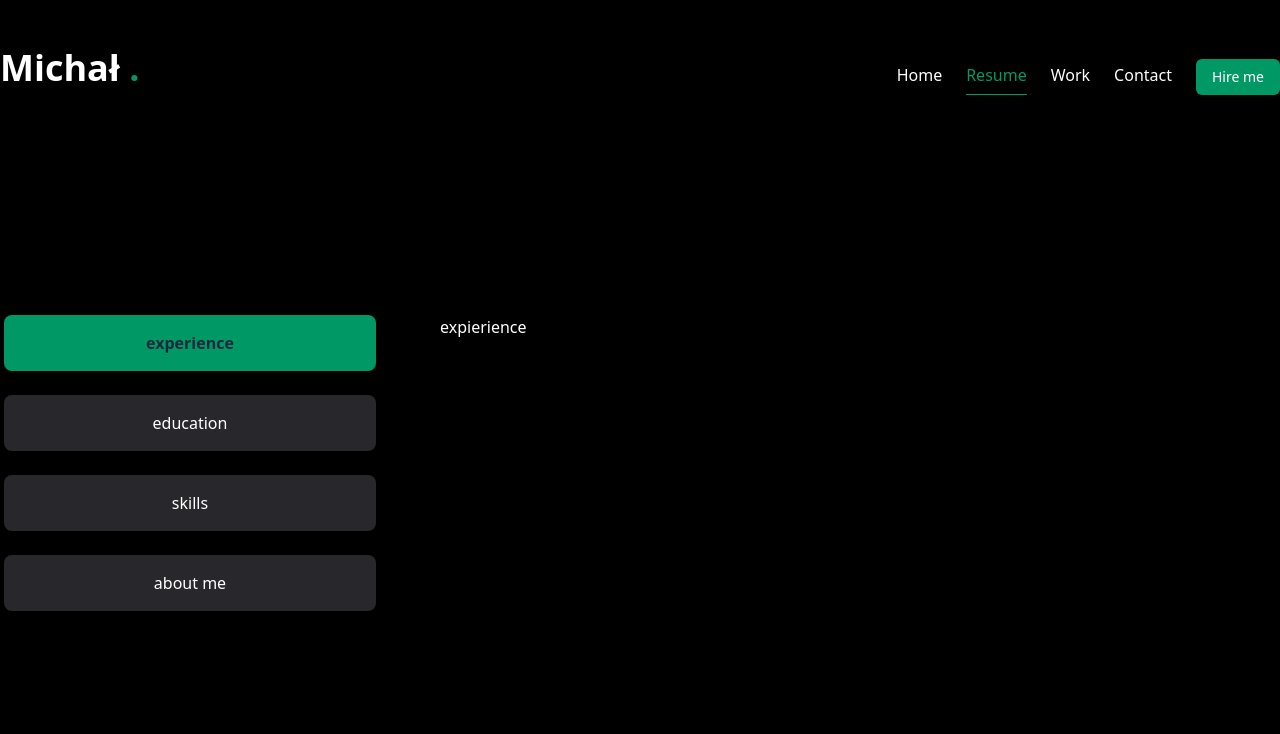
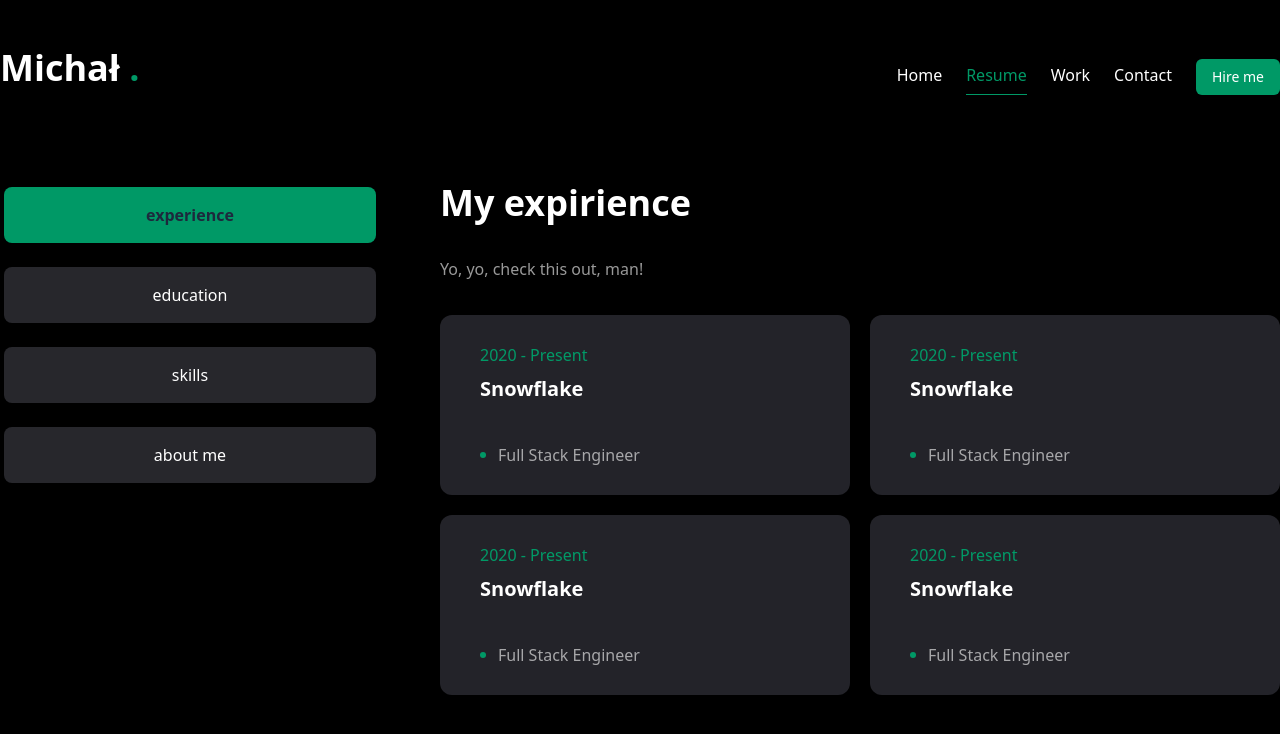
Before and after one commit to michalslowikowski00/my-website, a Next.js app: page /resume in a window 1280 px wide. Shown: the top 734 px of the page. Built offline with nearby package versions, Linux system fonts and the light colour scheme.

Commit message:
add exp to the resume page

```diff
--- a/src/app/resume/page.tsx
+++ b/src/app/resume/page.tsx
@@ -1,5 +1,6 @@
 'use client';
 
+import { ScrollArea } from '@/components/ui/scroll-area';
 import { Tabs, TabsContent, TabsList, TabsTrigger } from '@/components/ui/tabs';
 import { motion } from 'framer-motion';
 
@@ -24,25 +25,63 @@
             <TabsTrigger value="skills">skills</TabsTrigger>
             <TabsTrigger value="about me">about me</TabsTrigger>
           </TabsList>
-          <div className="w-full">
+
+          {/* TABS CONTENT */}
+          <div className="min-h-[70vh] w-full">
+            {/* EXP */}
             <TabsContent
               value="experience"
               className="w-full"
             >
-              expierience
+              <div className="flex flex-col gap-[30px] text-center xl:text-left">
+                <h3 className="text-4xl font-bold">{expirience.title}</h3>
+                <p className="max-w-[600px] text-white/60 mx-auto xl:mx-0">
+                  {expirience.description}
+                </p>
+                <ScrollArea className="h-[400px]">
+                  <ul className="grid lg:grid-cols-2 gap-5 w-max-[50px]">
+                    {expirience.items.map((item, index) => {
+                      return (
+                        <li
+                          key={index}
+                          className="bg-[#232329] px-10 py-6 rounded-xl flex flex-col items-center lg:items-start gap-1 "
+                        >
+                          <span className="text-emerald-600 capitalize">
+                            {item.duration}
+                          </span>
+                          <h3 className="text-xl max-w-[260px] min-h-[60px] text-center lg:text-left font-bold">
+                            {item.company}
+                          </h3>
+
+                          <div className="flex items-center gap-3">
+                            <span className="w-[6px] h-[6px] rounded-full bg-emerald-600"></span>
+                            <p className="text-white/60">{item.position}</p>
+                          </div>
+                        </li>
+                      );
+                    })}
+                  </ul>
+                </ScrollArea>
+              </div>
             </TabsContent>
+
+            {/* EDU */}
             <TabsContent
               value="education"
               className="w-full"
             >
               education
             </TabsContent>
+
+            {/* SKILL */}
             <TabsContent
               value="skills"
               className="w-full"
             >
               skills
             </TabsContent>
+
+            {/* ABOUT */}
             <TabsContent
               value="about me"
               className="w-full"
@@ -60,7 +99,7 @@
 
 const aboutMe = {
   title: 'About me',
-  description: 'Nothing',
+  description: 'I love enduro MTB and programming.',
   info: [
     { filedName: 'Name', fieldValue: 'Michał Słowikowski' },
     { filedName: 'Expirience', fieldValue: '10+' },
@@ -71,8 +110,23 @@
 const expirience = {
   icon: '',
   title: 'My expirience',
-  description: 'Nothing',
+  description: 'Yo, yo, check this out, man!',
   items: [
+    {
+      company: 'Snowflake',
+      position: 'Full Stack Engineer',
+      duration: '2020 - present',
+    },
+    {
+      company: 'Snowflake',
+      position: 'Full Stack Engineer',
+      duration: '2020 - present',
+    },
+    {
+      company: 'Snowflake',
+      position: 'Full Stack Engineer',
+      duration: '2020 - present',
+    },
     {
       company: 'Snowflake',
       position: 'Full Stack Engineer',
--- a/src/components/ui/tabs.tsx
+++ b/src/components/ui/tabs.tsx
@@ -54,7 +54,10 @@
   return (
     <TabsPrimitive.Content
       data-slot="tabs-content"
-      className={cn('flex-1 outline-none', className)}
+      className={cn(
+        'flex-1 outline-none min-h-[480px] ring-offset-white focus-visible:outline-none focus-visible:ring-2 focus-visible:ring-slate-950 focus-visible:ring-offset-2 dark:ring-offset-slate-950 dark:focus-visible:ring-slate-300',
+        className
+      )}
       {...props}
     />
   );
```
